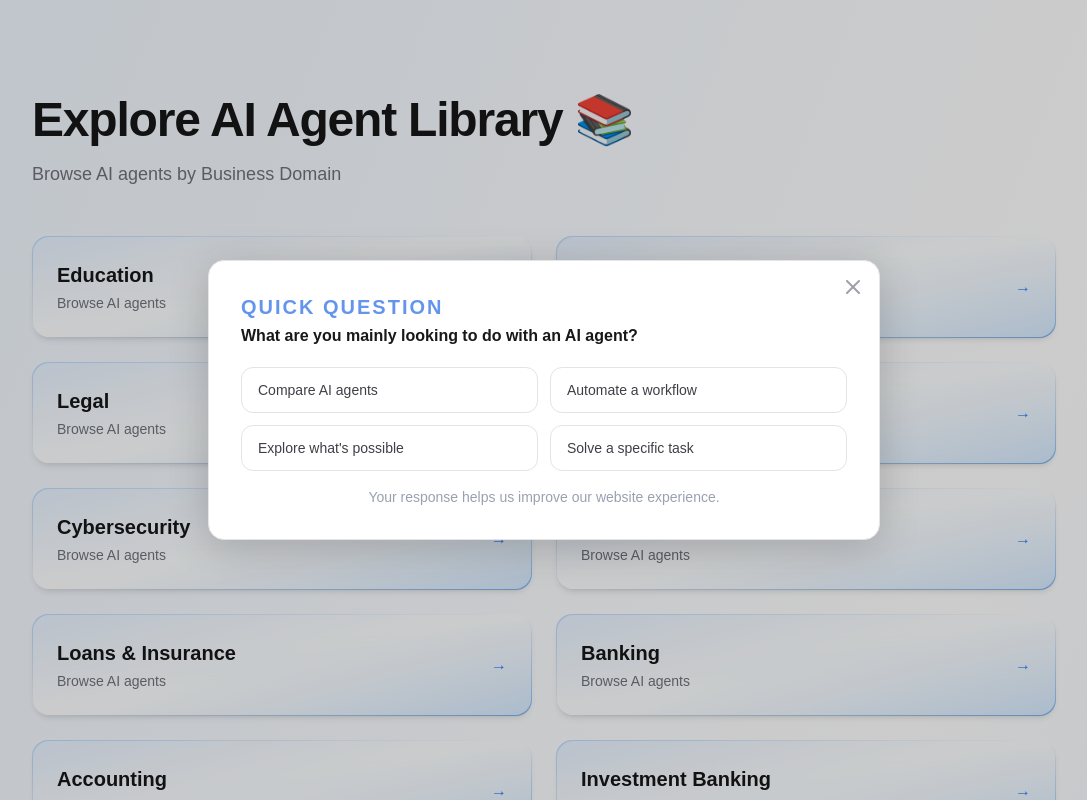
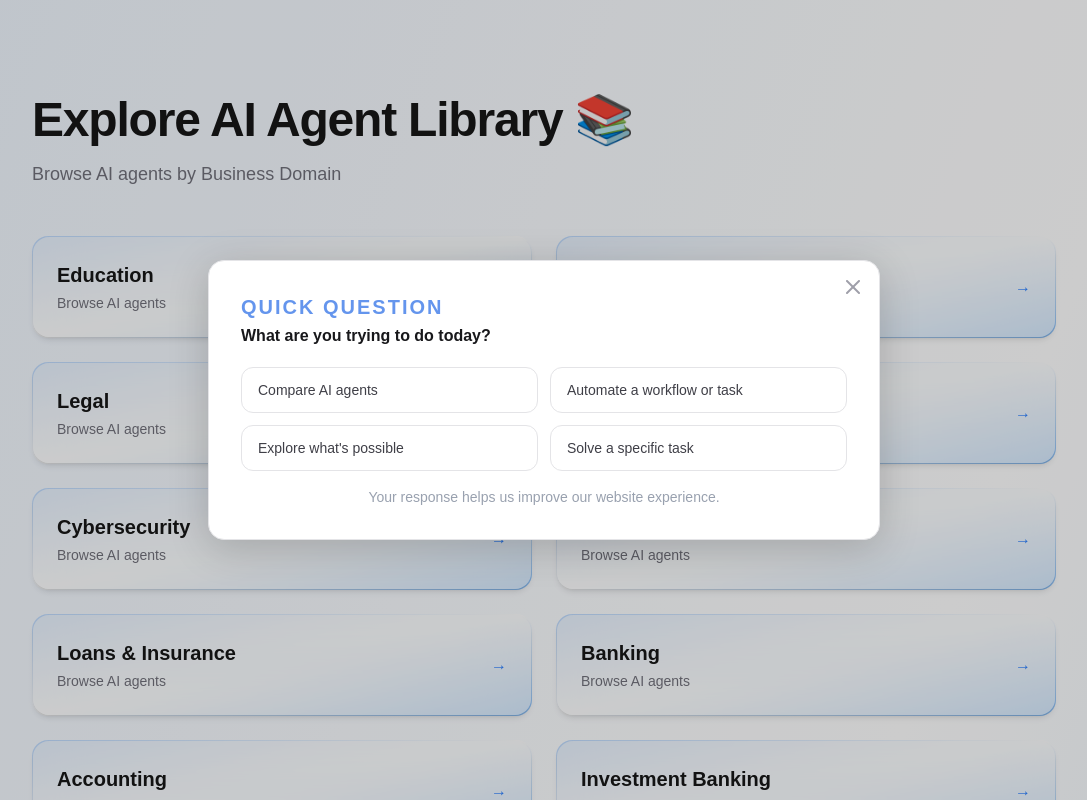
Before and after one commit to agenticlibai-site/agenticlib, a Next.js app: page /domains in a window 1280 px wide. Shown: the top 800 px of the page, without its empty margins (96-1183 px from the left). Built offline with nearby package versions, Linux system fonts and the light colour scheme.

Commit message:
mod'd pop-up

```diff
--- a/components/SurveyPopup.tsx
+++ b/components/SurveyPopup.tsx
@@ -5,7 +5,7 @@ import { useEffect, useState, useCallback } from "react";
 const STORAGE_KEY = "surveyPopupShown";
 const OPTIONS = [
   "Compare AI agents",
-  "Automate a workflow",
+  "Automate a workflow or task",
   "Explore what's possible",
   "Solve a specific task",
 ];
@@ -88,7 +88,7 @@ export default function SurveyPopup({ pageUrl }: { pageUrl: string }) {
             Quick question
           </p>
           <h3 className="text-base font-semibold text-zinc-900 leading-snug mb-5">
-            What are you mainly looking to do with an AI agent?
+            What are you trying to do today?
           </h3>
 
           {/* Options */}
```
